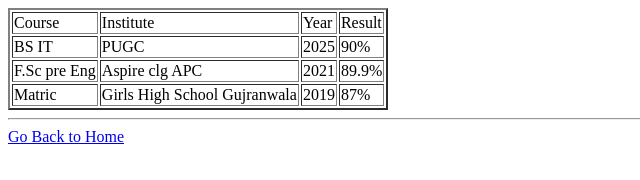
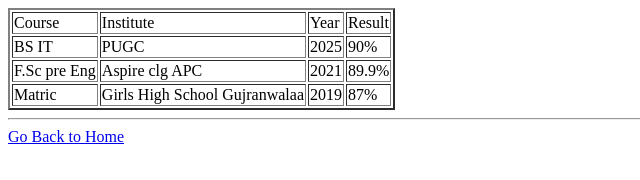
Before and after one commit to Ar00jRashid/myportfolio, a plain HTML site: page Education.html in a window 1280 px wide. Shown: the whole page, without its empty margins (0-640 px from the left). Drawn offline with Linux system fonts and the light colour scheme.

Commit message:
Fix typo in Education.html
Corrected a typo in the institute name for Matric.

```diff
--- a/Education.html
+++ b/Education.html
@@ -30,7 +30,7 @@
             </tr>
             <tr>
                 <td>Matric</td>
-                <td>Girls High School Gujranwala</td>
+                <td>Girls High School Gujranwalaa</td>
                 <td>2019</td>
                 <td>87%</td>
             </tr>
```
